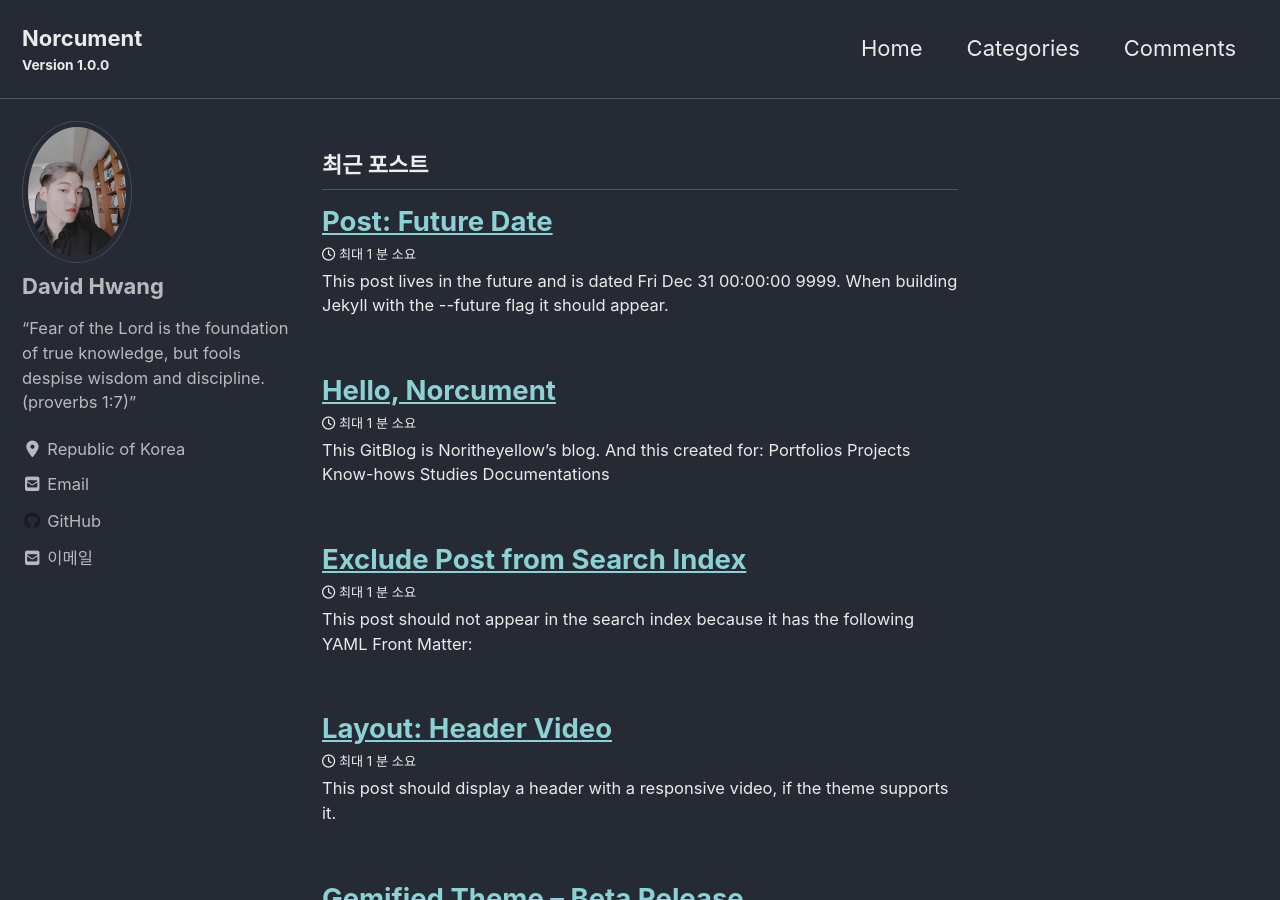
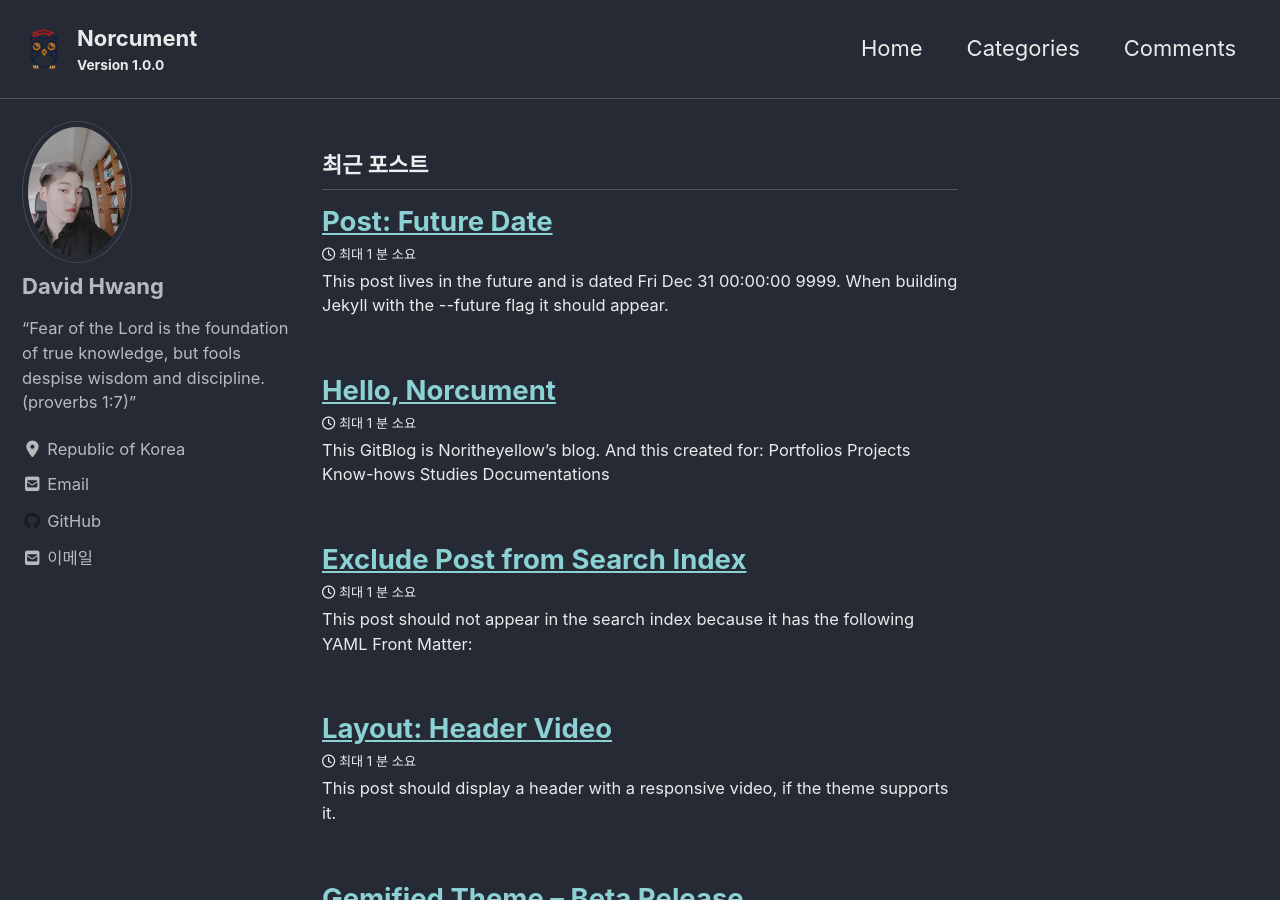
Before and after one commit to Noritheyellow/noritheyellow.github.com, a Jekyll site: the page built from index.html, in a window 1280 px wide and 900 px high. Built offline with Jekyll 4.4.1, drawn with Linux system fonts in a browser that asks for light colours; cached includes are drawn as plain includes; nearby versions of some CDN libraries; the list of posts is cut into pages by our own code.

Commit message:
update config.yml for logo

```diff
--- a/_config.yml
+++ b/_config.yml
@@ -25,7 +25,7 @@
 baseurl                  : # the subpath of your site, e.g. "/blog"
 repository               : "Noritheyellow/noritheyellow.github.com" # GitHub username/repo-name e.g. "mmistakes/minimal-mistakes"
 teaser                   : "/assets/images/teaserImg.png" # path of fallback teaser image, e.g. "/assets/images/500x300.png"
-logo                     : # path of logo image to display in the masthead, e.g. "/assets/images/88x88.png"
+logo                     : "/assets/images/logo/Norcument_Logo_owl(no title).png" # path of logo image to display in the masthead, e.g. "/assets/images/88x88.png"
 masthead_title           : "Norcument" # overrides the website title displayed in the masthead, use " " for no title
 # breadcrumbs            : false # true, false (default)
 words_per_minute         : 200
```
